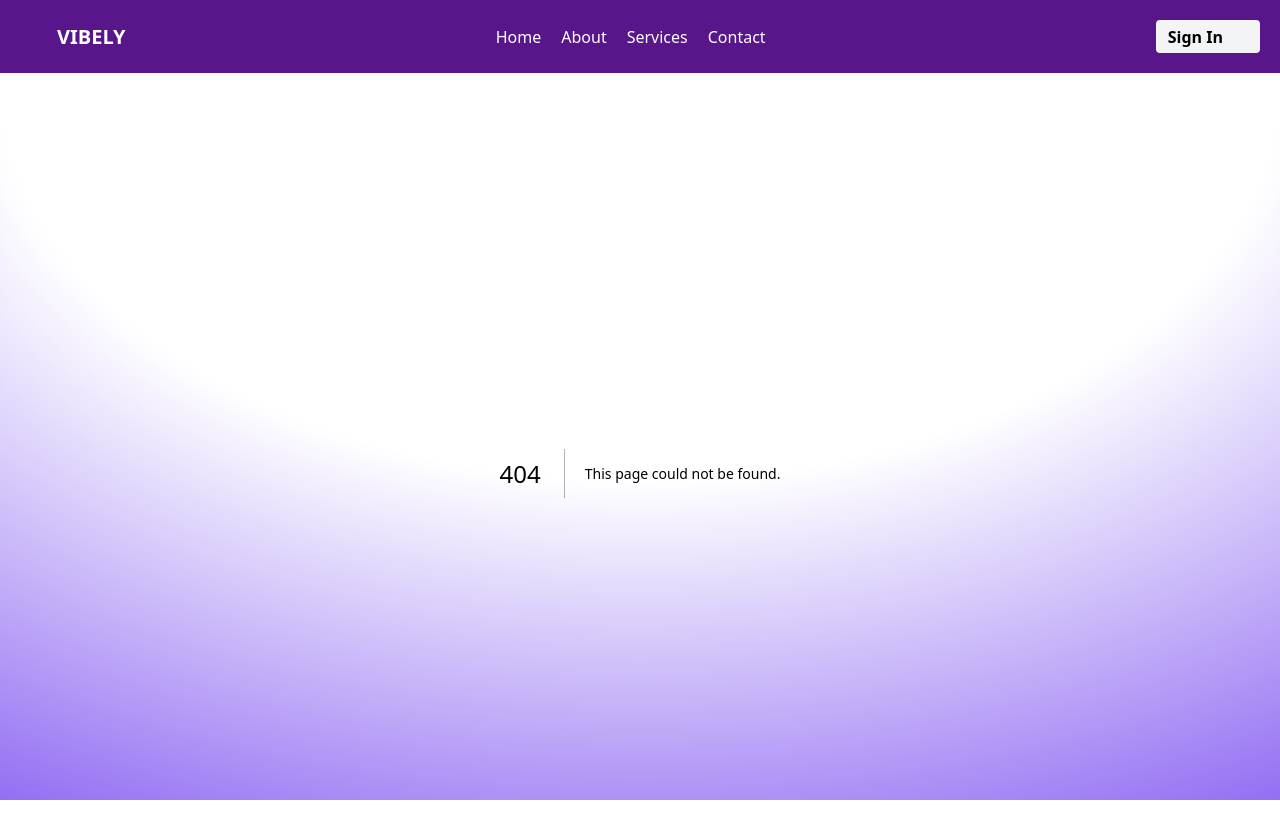
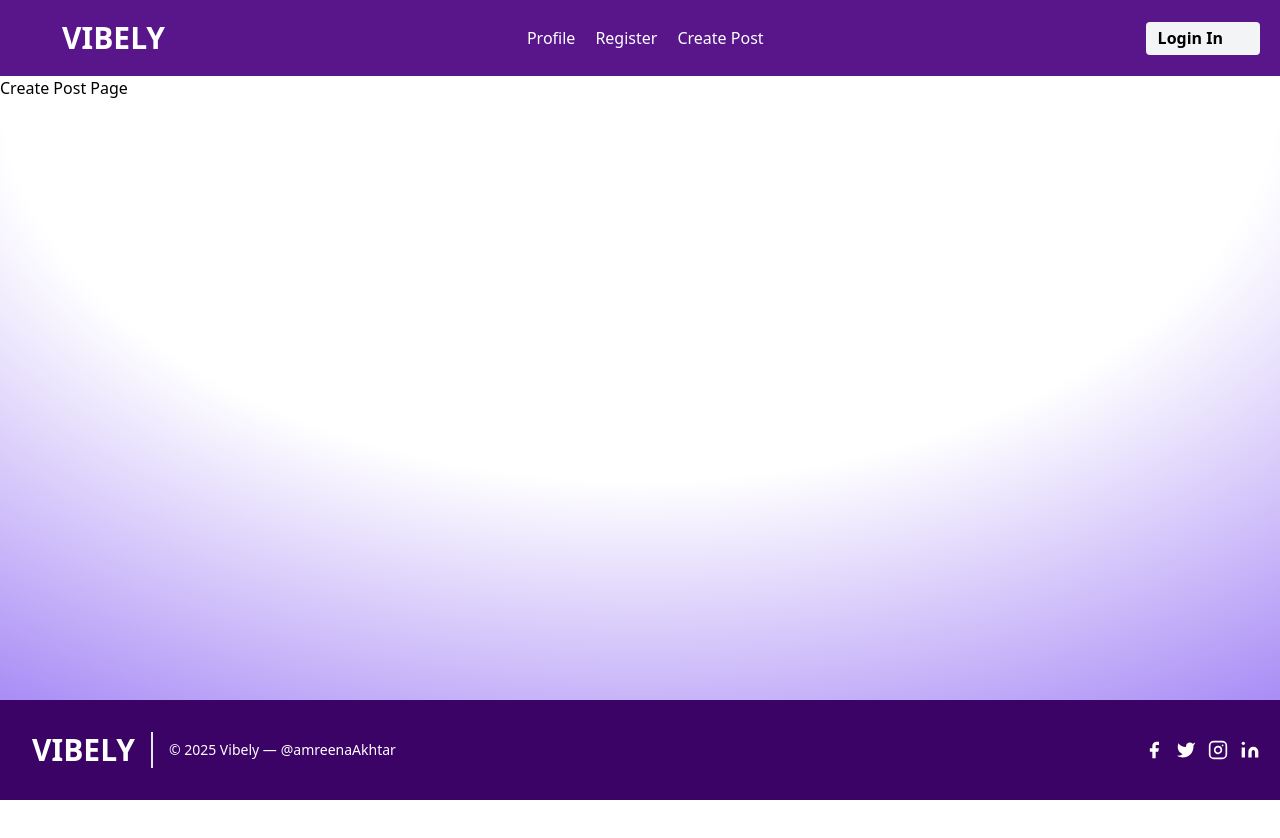
Before and after one commit to AmreenaAkhtar123/CodeAlpha_Vibely-Social-Media-Platform, a Next.js app: page /post in a window 1280 px wide. Before the commit this address had no page. Shown: the top 838 px of the page. After the commit the page ends 800 px from the top, so only its background shows below. Built offline with nearby package versions, Linux system fonts and the light colour scheme.

Commit message:
Making the navbar interactive and adding Footer

```diff
--- a/app/layout.js
+++ b/app/layout.js
@@ -1,6 +1,7 @@
 import { Geist, Geist_Mono } from "next/font/google";
 import "./globals.css";
 import Navbar from "@/components/Navbar";
+import Footer from "@/components/Footer";
 
 const geistSans = Geist({
 	variable: "--font-geist-sans",
@@ -27,6 +28,7 @@
 
 					<Navbar />
 					{children}
+					<Footer />
 				</div>
 
 
--- /dev/null
+++ b/app/login/page.js
@@ -0,0 +1,11 @@
+import React from 'react'
+
+const page = () => {
+  return (
+	<div>
+	  <h1>Login Page</h1>
+	</div>
+  )
+}
+
+export default page
--- /dev/null
+++ b/app/post/page.js
@@ -0,0 +1,11 @@
+import React from 'react'
+
+const page = () => {
+  return (
+	<div>
+	  <h1>Create Post Page</h1>
+	</div>
+  )
+}
+
+export default page
--- /dev/null
+++ b/app/profile/[id]/page.js
@@ -0,0 +1,11 @@
+import React from 'react'
+
+const page = () => {
+  return (
+	<div>
+	  <h1>Profile Page</h1>
+	</div>
+  )
+}
+
+export default page
--- /dev/null
+++ b/app/register/page.js
@@ -0,0 +1,11 @@
+import React from 'react'
+
+const page = () => {
+  return (
+	<div>
+	  <h1>Register Page</h1>
+	</div>
+  )
+}
+
+export default page
--- /dev/null
+++ b/components/Footer.js
@@ -0,0 +1,46 @@
+import React from 'react'
+
+const Footer = () => {
+	return (
+		<div>
+			<footer className="body-font bg-purple-950 text-white fixed bottom-0 w-full">
+				<div className="container px-5 py-8 mx-auto flex items-center sm:flex-row flex-col">
+
+
+						<span className="ml-3 text-3xl font-bold">VIBELY</span>
+
+					<p className="text-sm sm:ml-4 sm:pl-4 sm:border-l-2 sm:border-gray-200 sm:py-2 sm:mt-0 mt-4">© 2025 Vibely —
+						<a href="https://twitter.com/" className="text-white ml-1" rel="noopener noreferrer" target="_blank">@amreenaAkhtar</a>
+					</p>
+					<span className="inline-flex sm:ml-auto sm:mt-0 mt-4 justify-center sm:justify-start">
+						<a className="text-white">
+							<svg fill="currentColor" stroke-linecap="round" stroke-linejoin="round" stroke-width="2" className="w-5 h-5" viewBox="0 0 24 24">
+								<path d="M18 2h-3a5 5 0 00-5 5v3H7v4h3v8h4v-8h3l1-4h-4V7a1 1 0 011-1h3z"></path>
+							</svg>
+						</a>
+						<a className="ml-3 text-white">
+							<svg fill="currentColor" stroke-linecap="round" stroke-linejoin="round" stroke-width="2" className="w-5 h-5" viewBox="0 0 24 24">
+								<path d="M23 3a10.9 10.9 0 01-3.14 1.53 4.48 4.48 0 00-7.86 3v1A10.66 10.66 0 013 4s-4 9 5 13a11.64 11.64 0 01-7 2c9 5 20 0 20-11.5a4.5 4.5 0 00-.08-.83A7.72 7.72 0 0023 3z"></path>
+							</svg>
+						</a>
+						<a className="ml-3 text-white">
+							<svg fill="none" stroke="currentColor" stroke-linecap="round" stroke-linejoin="round" stroke-width="2" className="w-5 h-5" viewBox="0 0 24 24">
+								<rect width="20" height="20" x="2" y="2" rx="5" ry="5"></rect>
+								<path d="M16 11.37A4 4 0 1112.63 8 4 4 0 0116 11.37zm1.5-4.87h.01"></path>
+							</svg>
+						</a>
+						<a className="ml-3 text-white">
+							<svg fill="currentColor" stroke="currentColor" stroke-linecap="round" stroke-linejoin="round" stroke-width="0" className="w-5 h-5" viewBox="0 0 24 24">
+								<path stroke="none" d="M16 8a6 6 0 016 6v7h-4v-7a2 2 0 00-2-2 2 2 0 00-2 2v7h-4v-7a6 6 0 016-6zM2 9h4v12H2z"></path>
+								<circle cx="4" cy="4" r="2" stroke="none"></circle>
+							</svg>
+						</a>
+					</span>
+				</div>
+			</footer>
+
+		</div>
+	)
+}
+
+export default Footer
--- a/components/Navbar.js
+++ b/components/Navbar.js
@@ -1,33 +1,36 @@
 import React from 'react'
+import Link from 'next/link'
 
 const Navbar = () => {
 	return (
 		<div>
 			<header className="text-white body-font bg-purple-900">
 				<div className="container mx-auto flex flex-wrap p-5 flex-col md:flex-row items-center">
-					<a className="flex title-font font-medium items-center text-white mb-4 md:mb-0">
+
 						<lord-icon
 							src="https://cdn.lordicon.com/qstkwfvt.json"
 							trigger="hover"
 							colors="primary:#ffffff,secondary:#ffffff"
-							style={{ width: "25px", height: "25px" }}
+							style={{ width: "30px", height: "30px" }}
 						/>
+						<Link href="/" className="ml-3 text-3xl font-bold">VIBELY</Link>
 
-						<span className="ml-3 text-xl font-bold">VIBELY</span>
-					</a>
 					<nav className="md:ml-auto md:mr-auto flex flex-wrap items-center text-base justify-center">
-						<a className="mr-5 hover:text-gray-900">Home</a>
-						<a className="mr-5 hover:text-gray-900">About</a>
-						<a className="mr-5 hover:text-gray-900">Services</a>
-						<a className="mr-5 hover:text-gray-900">Contact</a>
+						<Link href="/profile" className="mr-5 hover:text-red-400">Profile</Link>
+						<Link href="/register" className="mr-5 hover:text-red-400">Register</Link>
+						<Link href="/post" className="mr-5 hover:text-red-400">Create Post</Link>
+
 					</nav>
-					<button className="inline-flex text-black items-center bg-gray-100 border-0 py-1 px-3 focus:outline-none hover:bg-gray-200 rounded text-base mt-4 md:mt-0 font-bold">Sign In
+
+					<Link href="/login" >
+						<button className="inline-flex text-black items-center bg-gray-100 border-0 py-1 px-3 focus:outline-none hover:bg-gray-200 rounded text-base mt-4 md:mt-0 font-bold">Login In
 							<lord-icon
 								src="https://cdn.lordicon.com/fluwldoy.json"
 								trigger="hover"
 								style={{ width: "25px", height: "25px" }}
 							/>
 						</button>
+					</Link>
 				</div>
 			</header>
 		</div>
```
Also changed, not shown: models/Comment.js (added), models/Post.js (added). Lines whose indentation alone changed are shown as unchanged.
